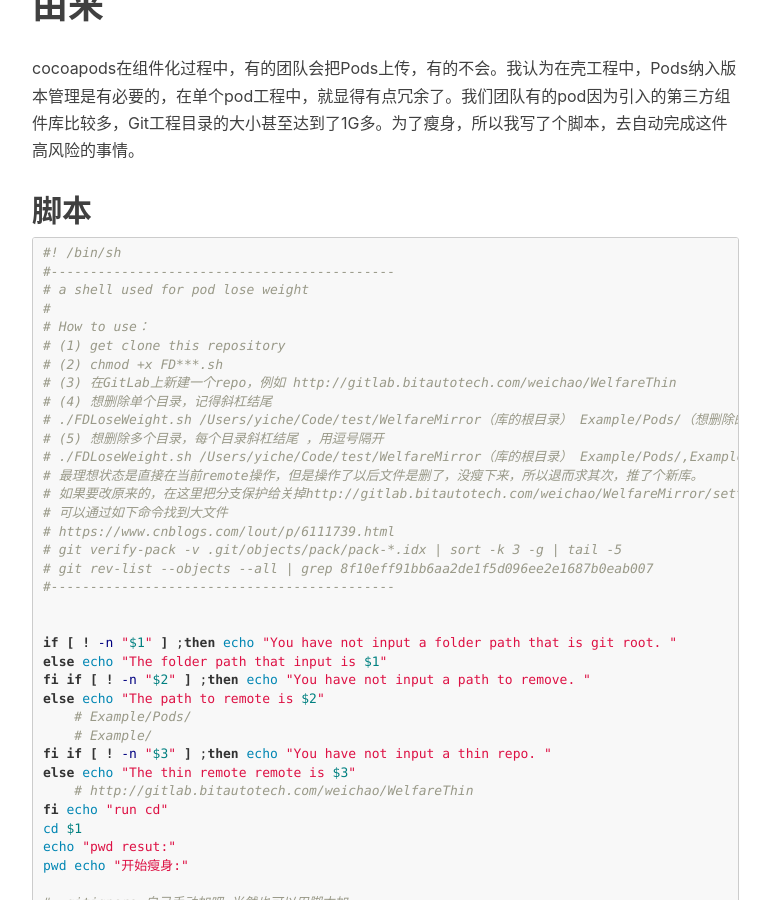
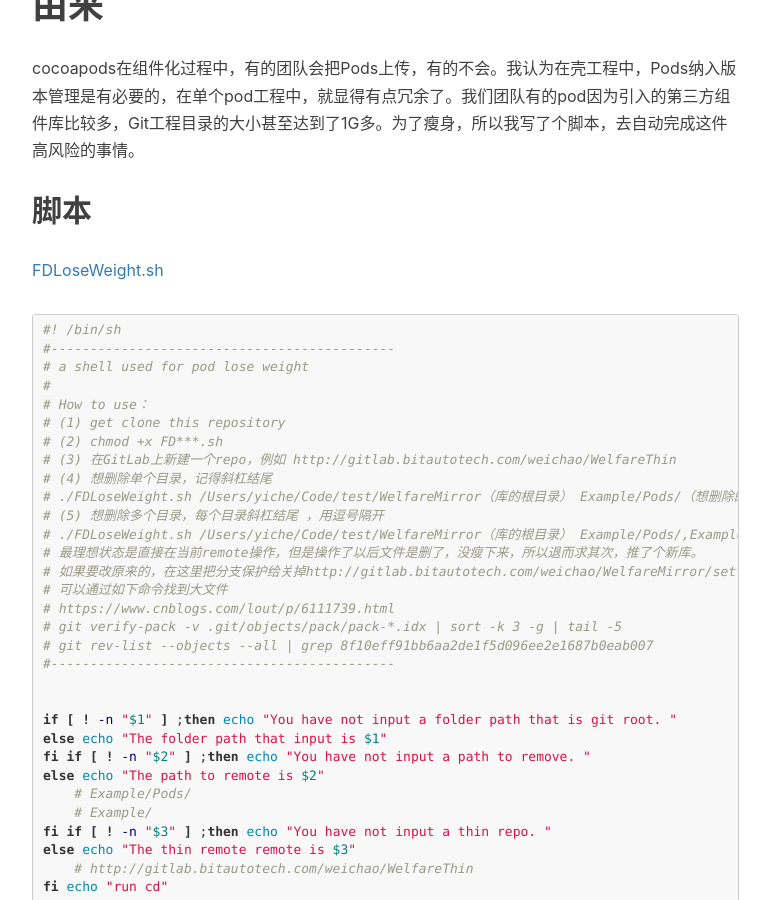
Before and after one commit to toolazytoname/toolazytoname.github.io, a Jekyll site: the page built from _posts/2019-08-08-Git-lose-weight.markdown, in a window 1280 px wide and 900 px high, scrolled down 781 px. Shown: the whole window, without its empty margins (233-1003 px from the left). Built offline with Jekyll 4.4.1, drawn with Linux system fonts in a browser that asks for light colours; nearby versions of some CDN libraries; comment, search, counter and statistics services are not loaded.

Commit message:
edit content

```diff
--- a/_posts/2019-08-08-Git-lose-weight.markdown
+++ b/_posts/2019-08-08-Git-lose-weight.markdown
@@ -31,6 +31,8 @@ iOS组件化系列
 cocoapods在组件化过程中，有的团队会把Pods上传，有的不会。我认为在壳工程中，Pods纳入版本管理是有必要的，在单个pod工程中，就显得有点冗余了。我们团队有的pod因为引入的第三方组件库比较多，Git工程目录的大小甚至达到了1G多。为了瘦身，所以我写了个脚本，去自动完成这件高风险的事情。
 
 ## 脚本
+
+[FDLoseWeight.sh](https://raw.githubusercontent.com/toolazytoname/FDRepoPush/master/FDLoseWeight.sh)
 
 ~~~shell
 #! /bin/sh
```
